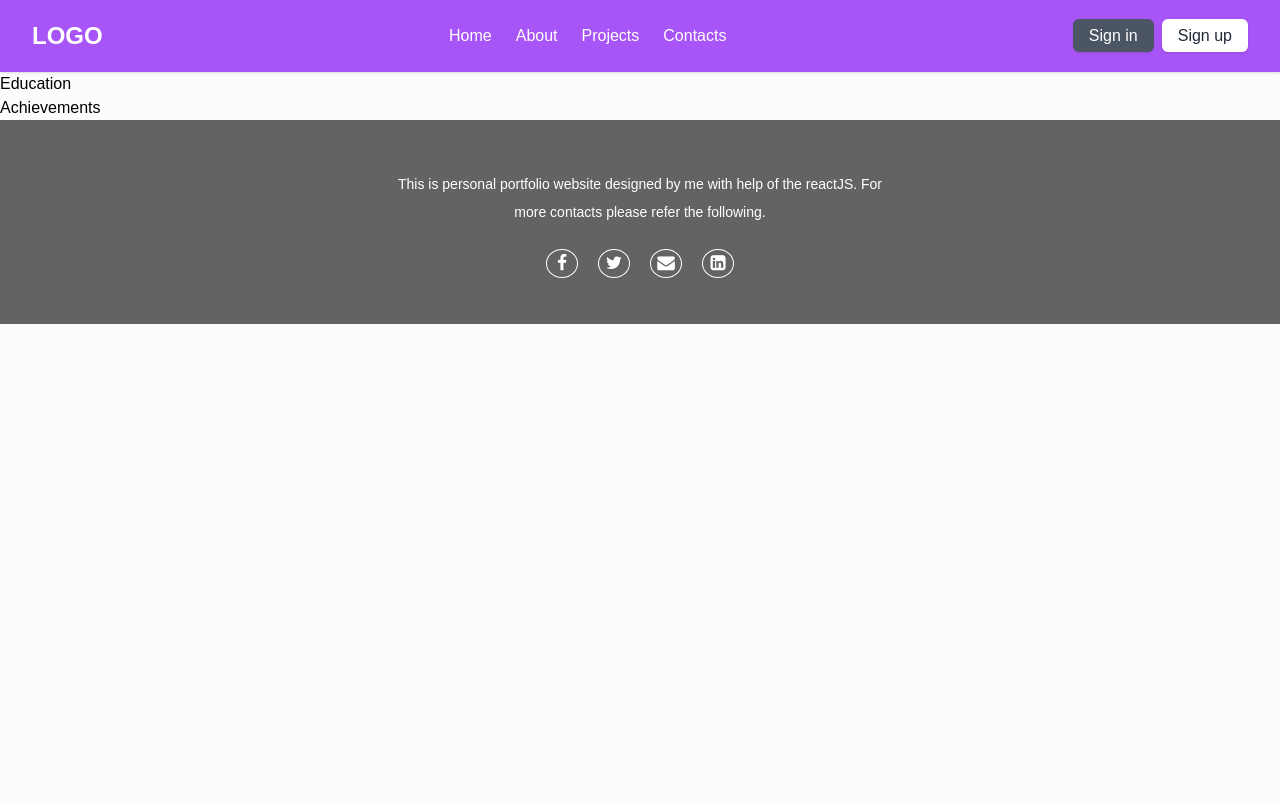
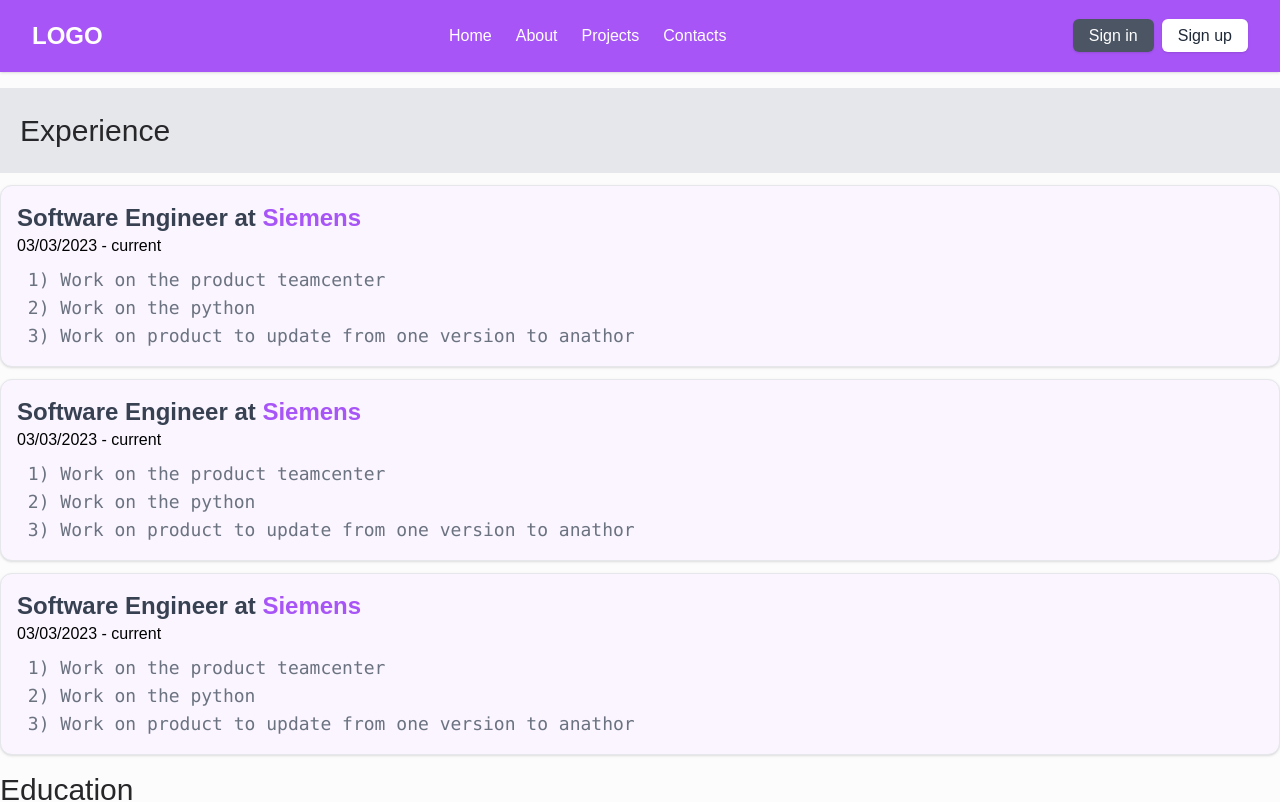
Before and after one commit to Varad-Kulkarni/my-portfolio, a React (Create React App) app in the folder client/: page /about in a window 1280 px wide. Shown: the top 802 px of the page. Built offline with nearby package versions, Linux system fonts and the light colour scheme.

Commit message:
updated home and about

```diff
--- a/client/src/Pages/About/About.jsx
+++ b/client/src/Pages/About/About.jsx
@@ -1,12 +1,55 @@
 import React from 'react'
 
 const About = () => {
+  let experience = [{
+    title: "Software Engineer",
+    company: "Siemens",
+    fromDate: "03/03/2023",
+    toDate: "current",
+    details: " 1) Work on the product teamcenter \n 2) Work on the python \n 3) Work on product to update from one version to anathor"
+  }, {
+    title: "Software Engineer",
+    company: "Siemens",
+    fromDate: "03/03/2023",
+    toDate: "current",
+    details: " 1) Work on the product teamcenter \n 2) Work on the python \n 3) Work on product to update from one version to anathor"
+  }, {
+    title: "Software Engineer",
+    company: "Siemens",
+    fromDate: "03/03/2023",
+    toDate: "current",
+    details: " 1) Work on the product teamcenter \n 2) Work on the python \n 3) Work on product to update from one version to anathor"
+  }]
   return (
     <div className="about">
       <div className="experience">
+        <h4 class="text-3xl font-normal leading-normal mt-4 bg-gray-200 mb-2 p-5 text-zinc-800">
+          Experience
+        </h4>
+        {
+          experience.map((key) => (
+            <div className="container mx-auto bg-purple-50 rounded-xl shadow border p-4 m-3">
+              <p className="text-2xl text-gray-700 font-bold">
+                {key.title} at <span className="text-1xl text-purple-500">{key.company}</span>
+              </p>
+              <p className="text-1xl mb-2"> <span>{key.fromDate}</span> - <span>{key.toDate}</span></p>
+              <p className="text-gray-500 text-lg">
+                <pre>{key.details}</pre>
+              </p>
+            </div>
+          ))
+        }
       </div>
-      <div className="education">Education</div>
-      <div className="achievements">Achievements</div>
+      <div className="education">
+        <h4 class="text-3xl font-normal leading-normal mt-0 mb-2 text-zinc-800">
+          Education
+        </h4>
+      </div>
+      <div className="achievements">
+        <h4 class="text-3xl font-normal leading-normal mt-0 mb-2 text-zinc-800">
+          Achievements
+        </h4>
+      </div>
     </div>
   )
 }
--- a/client/src/Pages/Home/Home.jsx
+++ b/client/src/Pages/Home/Home.jsx
@@ -52,7 +52,9 @@ const Home = () => {
       </div>
 
       <div className="projects-sec">
-        <h4 className="text-3xl m-5 font-extrabold dark:text-gray-600">Recent Projects</h4>
+        <h4 class="text-3xl font-normal leading-normal m-5 mt-9 mt-0 mb-2 text-zinc-800">
+          Recent Projects
+        </h4>
       </div>
       <div className="grid gap-5 lg:grid-cols-4 m-5">
         {posts.map((items, key) => (
```
